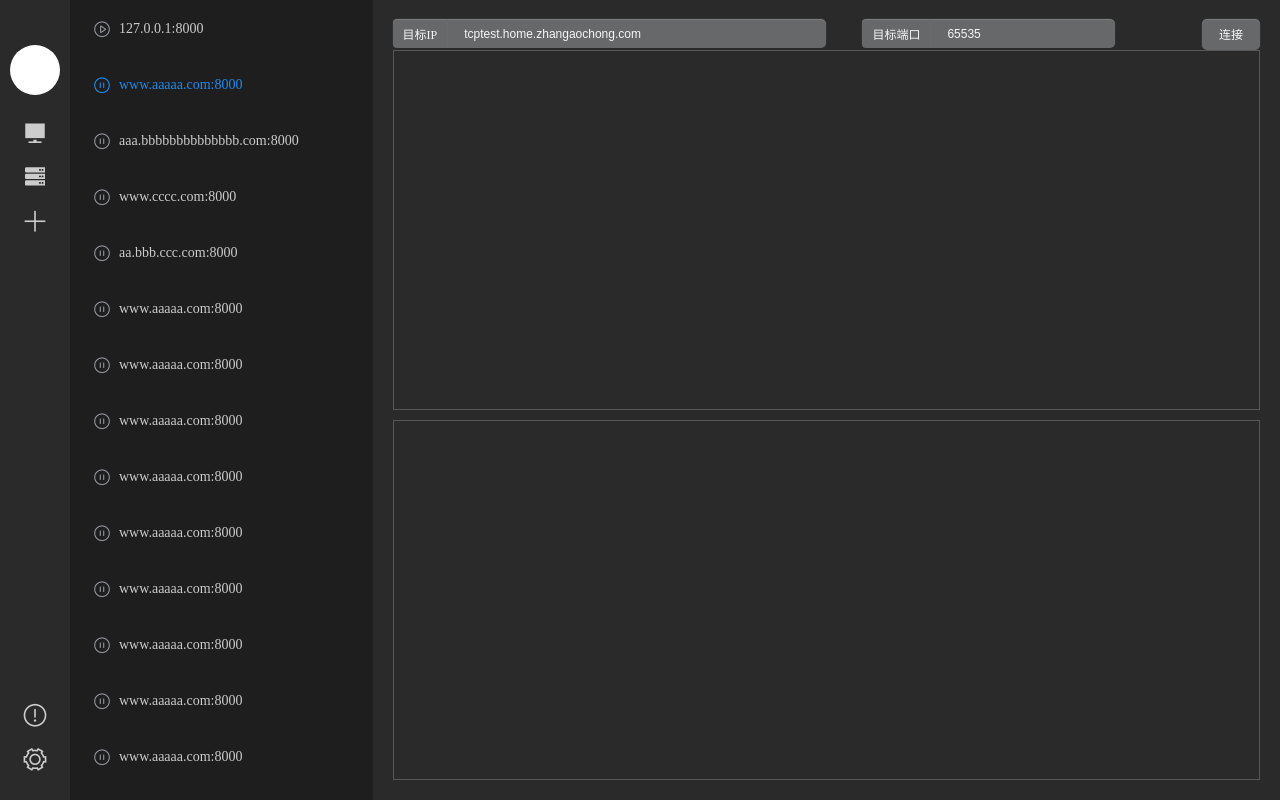
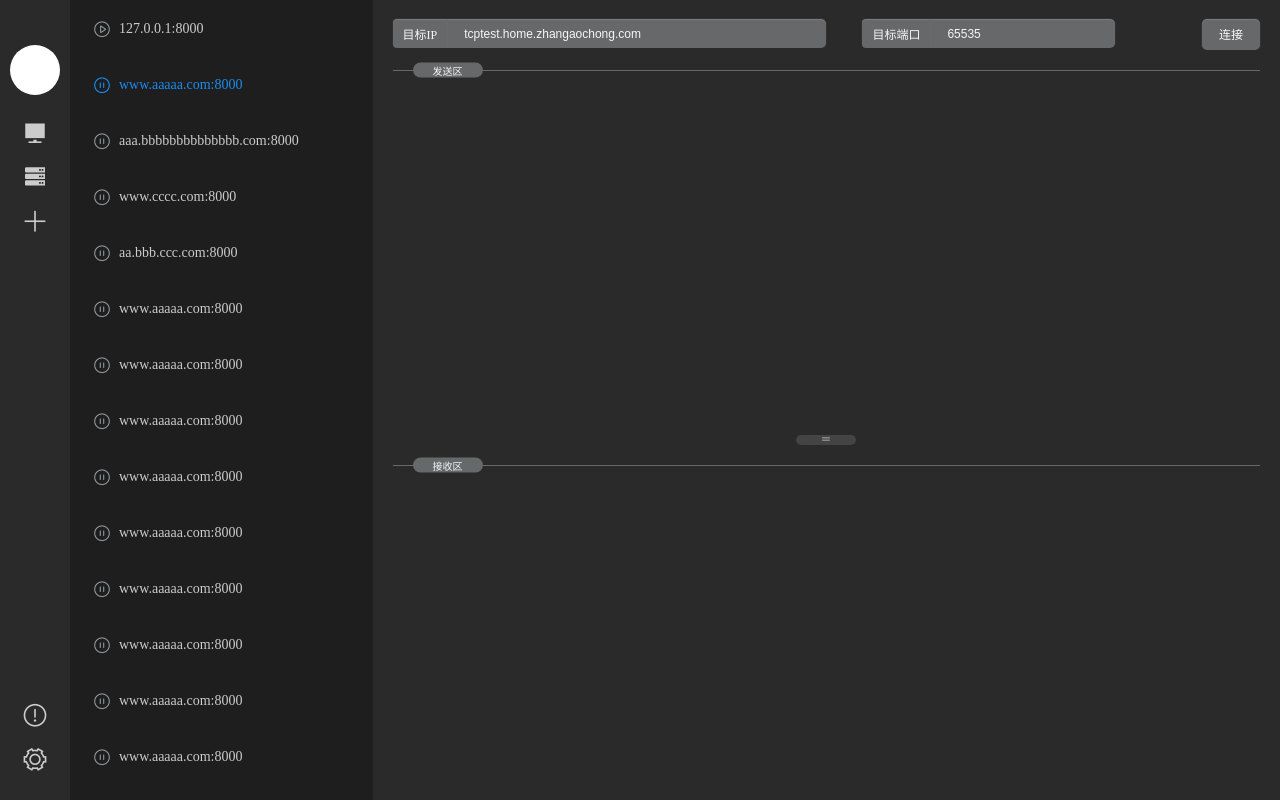
Before and after one commit to AochongZhang/TDT, a Vue app: page /#/ in a window 1280 px wide. Built offline with nearby package versions, Linux system fonts and the light colour scheme.

Commit message:
优化布局，加入分割线

```diff
--- a/src/components/Console.vue
+++ b/src/components/Console.vue
@@ -18,10 +18,34 @@
           </el-col>
         </el-row>
       </div>
+      <div class="content-top" :style="{height: contentTopHeight + 'px'}">
+        <el-divider content-position="left">发送区</el-divider>
+        <!-- <div class="control-bar">
+          <el-row type="flex" justify="space-between">
+            <el-col :span="12">
+              <el-switch v-model="value" active-color="#1c8bf0" inactive-color="#ccc"></el-switch>
+            </el-col>
+            <el-col :span="7">
+              <el-button size="mini">发送</el-button>
+            </el-col>
+            <el-col :span="3">
+              <el-button size="mini">清空</el-button>
+            </el-col>
+          </el-row>
+        </div>
+        <el-scrollbar class="control-text" :style="{height: textWrapHeight + 'px'}">
+          <el-input autosize resize="none" type="textarea" v-model="textarea"></el-input>
+        </el-scrollbar>-->
+      </div>
 
-      <div class="content-top" :style="{height: contentTopHeight + 'px'}"></div>
-      <div class="drag-line" @mousedown="dragLineMouseDown"></div>
-      <div class="content-bottom" :style="{height: contentBottomHeight + 'px'}"></div>
+      <div class="drag-line" @mousedown="dragLineMouseDown">
+        <svg class="icon svg-icon" aria-hidden="true">
+          <use xlink:href="#icon-tuodong" />
+        </svg>
+      </div>
+      <div class="content-bottom" :style="{height: contentBottomHeight + 'px'}">
+        <el-divider content-position="left">接收区</el-divider>
+      </div>
     </div>
 
     <!-- <el-scrollbar>
@@ -142,11 +166,11 @@ export default {
   watch: {
     // 窗口高度改变时，修改contentTopHeight高度
     containerHeight(oldVal, newVal) {
-      this.contentTopHeight += ((oldVal - newVal) / 2)
+      this.contentTopHeight += (oldVal - newVal) / 2;
     },
     // 限制contentTopHeight高度范围
     contentTopHeight(val) {
-      let max = this.containerHeight - 40 - this.contentHeightMin
+      let max = this.containerHeight - 40 - this.contentHeightMin;
       val = val < this.contentHeightMin ? this.contentHeightMin : val;
       val = val > max ? max : val;
       this.contentTopHeight = val;
@@ -156,12 +180,12 @@ export default {
     dragLineMouseDown(e) {
       //阻止默认事件
       e.preventDefault();
-      this.dragListMouseY = e.clientY - 50 - this.contentTopHeight;
+      this.dragListMouseY = e.clientY - 45 - this.contentTopHeight;
       document.onmousemove = this.dragLineMouseMove;
       document.onmouseup = this.dragLineMouseUp;
     },
     dragLineMouseMove(e) {
-      this.contentTopHeight = e.clientY - 50 - this.dragListMouseY;
+      this.contentTopHeight = e.clientY - 45 - this.dragListMouseY;
     },
     dragLineMouseUp() {
       document.onmousemove = null;
@@ -169,7 +193,7 @@ export default {
     }
   },
   mounted() {
-    this.contentTopHeight = (this.containerHeight - 40) / 2
+    this.contentTopHeight = (this.containerHeight - 40) / 2;
   }
 };
 </script>
@@ -211,12 +235,20 @@ export default {
 .drag-line {
   height: 10px;
   cursor: row-resize;
+  text-align: center;
+  background: #444;
+  line-height: 10px;
+  font-size: 10px;
+  border-radius: 5px;
+  width: 60px;
+  margin: 0 auto;
+  margin-top: 5px;
 }
 
 /* .drag-line, */
 .content-top,
 .content-bottom {
-  box-sizing: border-box;
-  border: 1px solid #575757;
+  /* box-sizing: border-box;
+  border: 1px solid #575757; */
 }
 </style>
--- a/src/components/Global.vue
+++ b/src/components/Global.vue
@@ -67,4 +67,20 @@ export default {
 .el-footer {
   padding: 0;
 }
+
+.el-divider--horizontal {
+  margin: 20px 0;
+}
+
+.el-divider {
+  background-color: #676869;
+}
+
+.el-divider__text {
+  border-radius: 10px;
+  color: #f5f7f7;
+  background-color: #676869;
+  font-size: 10px;
+  font-weight: lighter;
+}
 </style>
```
Also changed, not shown: src/assets/iconfont.js (+1 -1 lines). Lines whose indentation alone changed are shown as unchanged.
